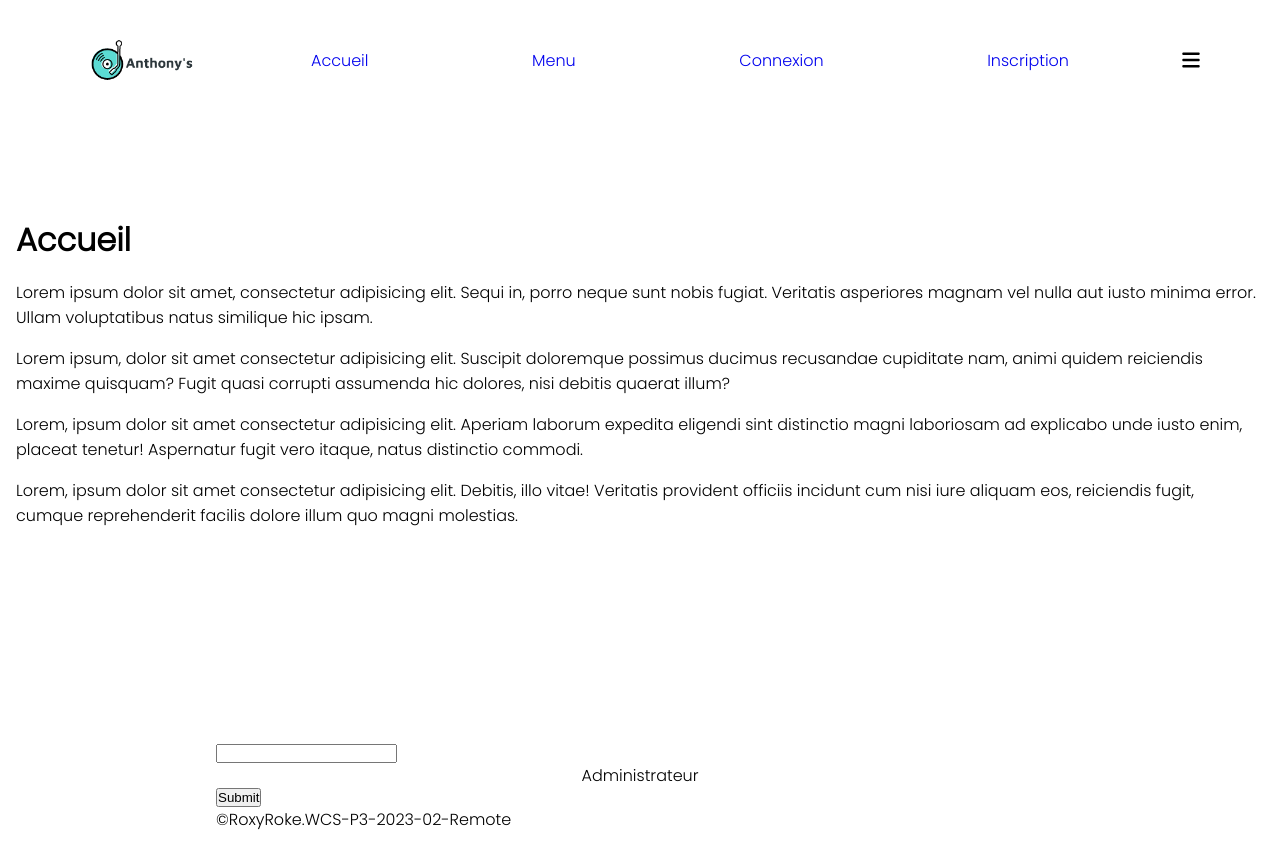
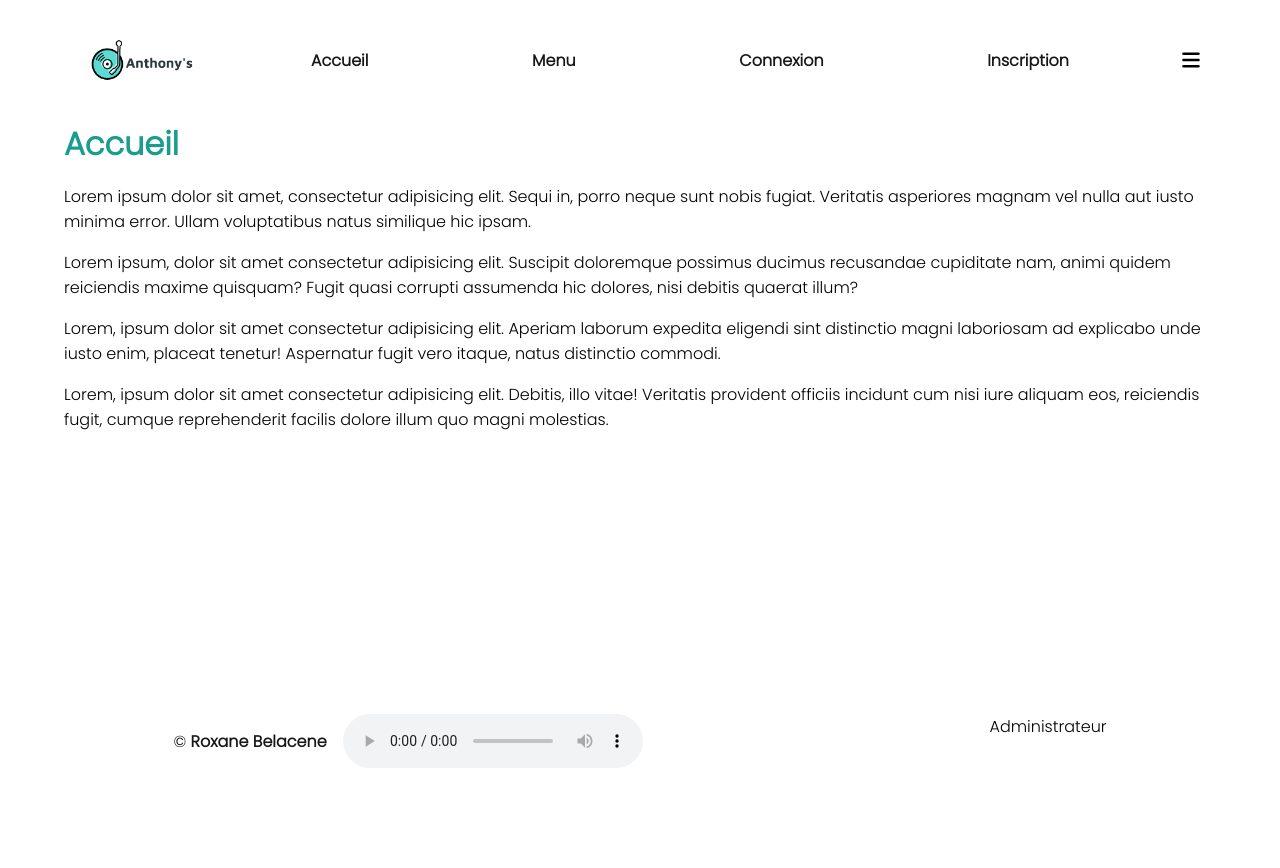
Before and after one commit to WildCodeSchool/2023-02-JS-RemoteFR-JSWizards-P3-Team-Hufflepuff, a React (Vite) app in the folder frontend/: page / in a window 1280 px wide. Shown: the top 868 px of the page. After the commit the page ends 800 px from the top, so only its background shows below. Built offline with nearby package versions, Linux system fonts and the light colour scheme.

Commit message:
update footer and homepage

```diff
--- a/frontend/index.html
+++ b/frontend/index.html
@@ -4,7 +4,7 @@
     <meta charset="UTF-8" />
     <link rel="icon" type="image/svg+xml" href="/src/favicon.svg" />
     <meta name="viewport" content="width=device-width, initial-scale=1.0" />
-    <title>Vite App</title>
+    <title>DJ Mix'</title>
   </head>
   <body>
     <div id="root"></div>
--- a/frontend/src/App.css
+++ b/frontend/src/App.css
@@ -1,23 +1,29 @@
-@import url('https://fonts.googleapis.com/css2?family=Poppins:wght@100;200;300');
+@import url("https://fonts.googleapis.com/css2?family=Poppins:wght@100;200;300");
 
+:root {
+  --primary: #fff;
+  --secondary: #25fde9;
+  --dark-secondary: #189d8f;
+  --accent: #171717;
+}
 
 * {
   box-sizing: border-box;
   margin: 0;
   padding: 0;
   outline: none;
+  /* border: 1px solid red; */
 }
-
 
 body {
   margin: 0;
-  font-family: 'Poppins',
-   sans-serif;
+  font-family: "Poppins", sans-serif;
   -webkit-font-smoothing: antialiased;
   -moz-osx-font-smoothing: grayscale;
 }
 
-h1, p {
+h1,
+p {
   margin-bottom: 1rem;
 }
 
@@ -27,11 +33,29 @@ ul {
   margin: 0;
 }
 
-a {
+a,
+a:visited {
   text-decoration: none;
+  color: var(--accent);
+  font-weight: bold;
+}
+
+a:hover {
+  color: var(--dark-secondary);
+  font-weight: bold;
+}
+
+.App {
+  display: flex;
+  flex-direction: column;
+  height: 100vh;
 }
 
 .main {
-  min-height: 200vh;
-  padding: 6rem 1rem 1rem;
+  width: 90%;
+  margin: 0 auto;
 }
+
+h1 {
+  color: var(--dark-secondary);
+}
--- a/frontend/src/App.jsx
+++ b/frontend/src/App.jsx
@@ -1,5 +1,6 @@
 import Navbar from "./components/Navbar/Navbar";
 import Footer from "./components/Footer/Footer";
+import Home from "./pages/Home";
 
 import "./App.css";
 
@@ -7,33 +8,8 @@ function App() {
   return (
     <div className="App">
       <Navbar />
-      <main className="main">
-        <h1>Accueil</h1>
-        <p>
-          Lorem ipsum dolor sit amet, consectetur adipisicing elit. Sequi in,
-          porro neque sunt nobis fugiat. Veritatis asperiores magnam vel nulla
-          aut iusto minima error. Ullam voluptatibus natus similique hic ipsam.
-        </p>
-        <p>
-          Lorem ipsum, dolor sit amet consectetur adipisicing elit. Suscipit
-          doloremque possimus ducimus recusandae cupiditate nam, animi quidem
-          reiciendis maxime quisquam? Fugit quasi corrupti assumenda hic
-          dolores, nisi debitis quaerat illum?
-        </p>
-        <p>
-          Lorem, ipsum dolor sit amet consectetur adipisicing elit. Aperiam
-          laborum expedita eligendi sint distinctio magni laboriosam ad
-          explicabo unde iusto enim, placeat tenetur! Aspernatur fugit vero
-          itaque, natus distinctio commodi.
-        </p>
-        <p>
-          Lorem, ipsum dolor sit amet consectetur adipisicing elit. Debitis,
-          illo vitae! Veritatis provident officiis incidunt cum nisi iure
-          aliquam eos, reiciendis fugit, cumque reprehenderit facilis dolore
-          illum quo magni molestias.
-        </p>
-        <Footer />
-      </main>
+      <Home />
+      <Footer />
     </div>
   );
 }
--- a/frontend/src/components/Footer/Footer.css
+++ b/frontend/src/components/Footer/Footer.css
@@ -3,48 +3,20 @@
 /* ---- First Mobile ---*/
 footer {
   display: flex;
-  background-color: #ffff;
-  justify-content: space-evenly;
-  padding: 200px;
-    display: block;
+  justify-content: space-around;
+  margin-top: auto;
+  padding: 2rem 0;
 }
 
-
-.message {
+.audio-control {
   display: flex;
-  justify-content: right;
-  align-items: end;
+  align-items: center;
 }
 
-.btn {
-  display: flex;
-  justify-content: right;
-  align-items: end;
-}
-p1 {
-  display: flex;
-  justify-content: space-around;
-  align-items: center;
-  list-style: none;
+.audio-control > div {
+  margin-right: 1rem;
 }
 
-
-
-p2 {
-
-    display: flex;
-    justify-content: flex-start;
-    align-items: center;
-    list-style: none;
-  }
-
-
-  /* ----- Tablette---- */
-  @media screen and (min-width: 768px) {
-    footer {
-
-        display: block;
-      }
-    }
+/* ----- Tablette---- */
 
 /*---- PC----*/
--- a/frontend/src/components/Footer/Footer.jsx
+++ b/frontend/src/components/Footer/Footer.jsx
@@ -1,17 +1,20 @@
 import React from "react";
+import ReactAudioPlayer from "react-audio-player";
+import sound from "../../assets/sound/honteux.mp3";
 import "./Footer.css";
 
 export default function Footer() {
   return (
     <footer>
+      <div className="audio-control">
+        <div>
+          &copy; <a href="https://github.com/Roxyroke">Roxane Belacene</a>
+        </div>
+        <ReactAudioPlayer src={sound} autoPlay controls />
+      </div>
       <div>
-        <input className="message" id="message" type="message" />
+        <span>Administrateur</span>
       </div>
-      <p1>Administrateur</p1>
-      <button className="btn" type="submit">
-        Submit
-      </button>
-      <p2>©RoxyRoke.WCS-P3-2023-02-Remote</p2>
     </footer>
   );
 }
--- a/frontend/src/components/Navbar/Navbar.css
+++ b/frontend/src/components/Navbar/Navbar.css
@@ -20,6 +20,7 @@ header {
   justify-content: space-around;
   align-items: center;
   list-style: none;
+  text-decoration: none;
 }
 
 .bars {
--- a/frontend/src/pages/Home.jsx
+++ b/frontend/src/pages/Home.jsx
@@ -1,12 +1,30 @@
 export default function Home() {
   return (
-    <div>
+    <main className="main">
+      <h1>Accueil</h1>
       <p>
-        Lorem ipsum dolor sit amet, consectetur adipisicing elit. Aut ex
-        perspiciatis cum, eligendi quis, accusantium tempora repudiandae quaerat
-        accusamus facere, laudantium deserunt quae. Repellendus quam adipisci
-        voluptas odit sed nihil.
+        Lorem ipsum dolor sit amet, consectetur adipisicing elit. Sequi in,
+        porro neque sunt nobis fugiat. Veritatis asperiores magnam vel nulla aut
+        iusto minima error. Ullam voluptatibus natus similique hic ipsam.
       </p>
-    </div>
+      <p>
+        Lorem ipsum, dolor sit amet consectetur adipisicing elit. Suscipit
+        doloremque possimus ducimus recusandae cupiditate nam, animi quidem
+        reiciendis maxime quisquam? Fugit quasi corrupti assumenda hic dolores,
+        nisi debitis quaerat illum?
+      </p>
+      <p>
+        Lorem, ipsum dolor sit amet consectetur adipisicing elit. Aperiam
+        laborum expedita eligendi sint distinctio magni laboriosam ad explicabo
+        unde iusto enim, placeat tenetur! Aspernatur fugit vero itaque, natus
+        distinctio commodi.
+      </p>
+      <p>
+        Lorem, ipsum dolor sit amet consectetur adipisicing elit. Debitis, illo
+        vitae! Veritatis provident officiis incidunt cum nisi iure aliquam eos,
+        reiciendis fugit, cumque reprehenderit facilis dolore illum quo magni
+        molestias.
+      </p>
+    </main>
   );
 }
```
Also changed, not shown: 1 other file (tests, documents, lock files or other folders).
